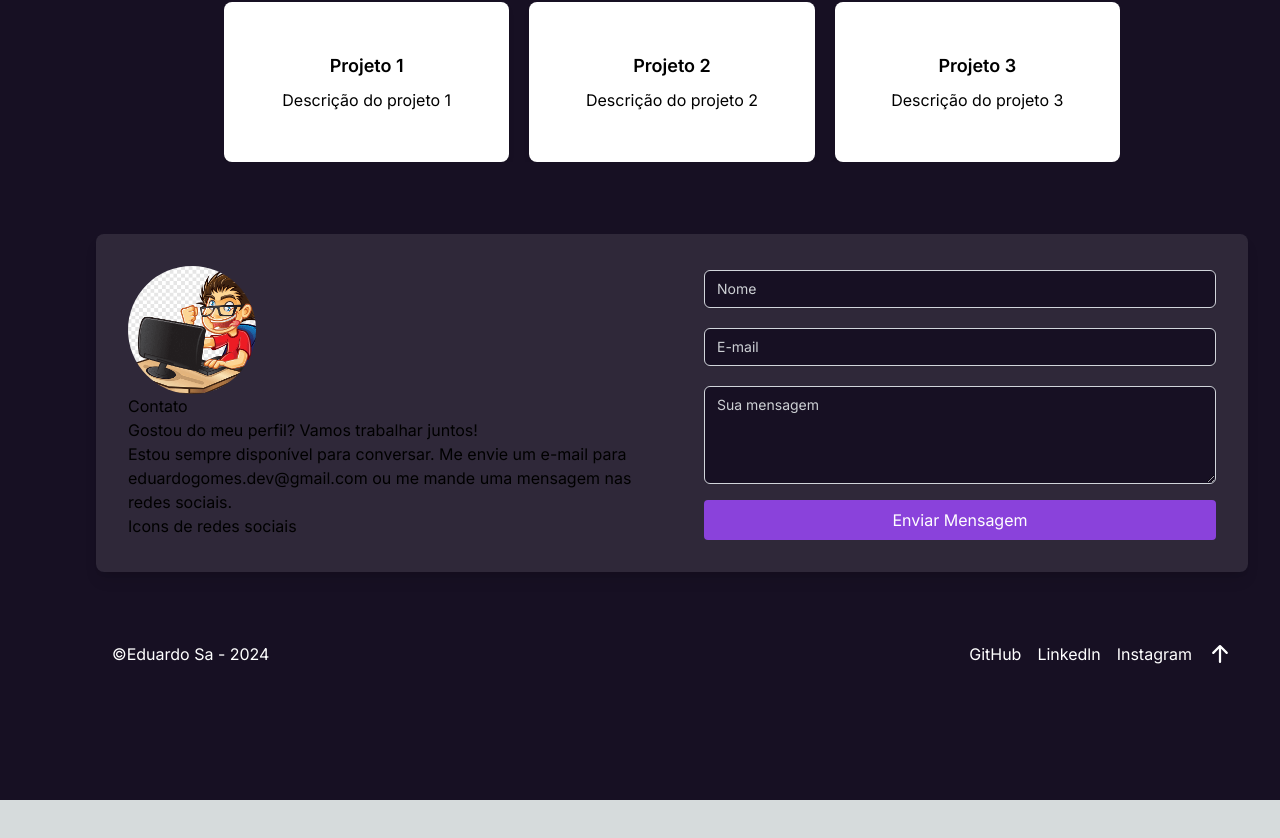
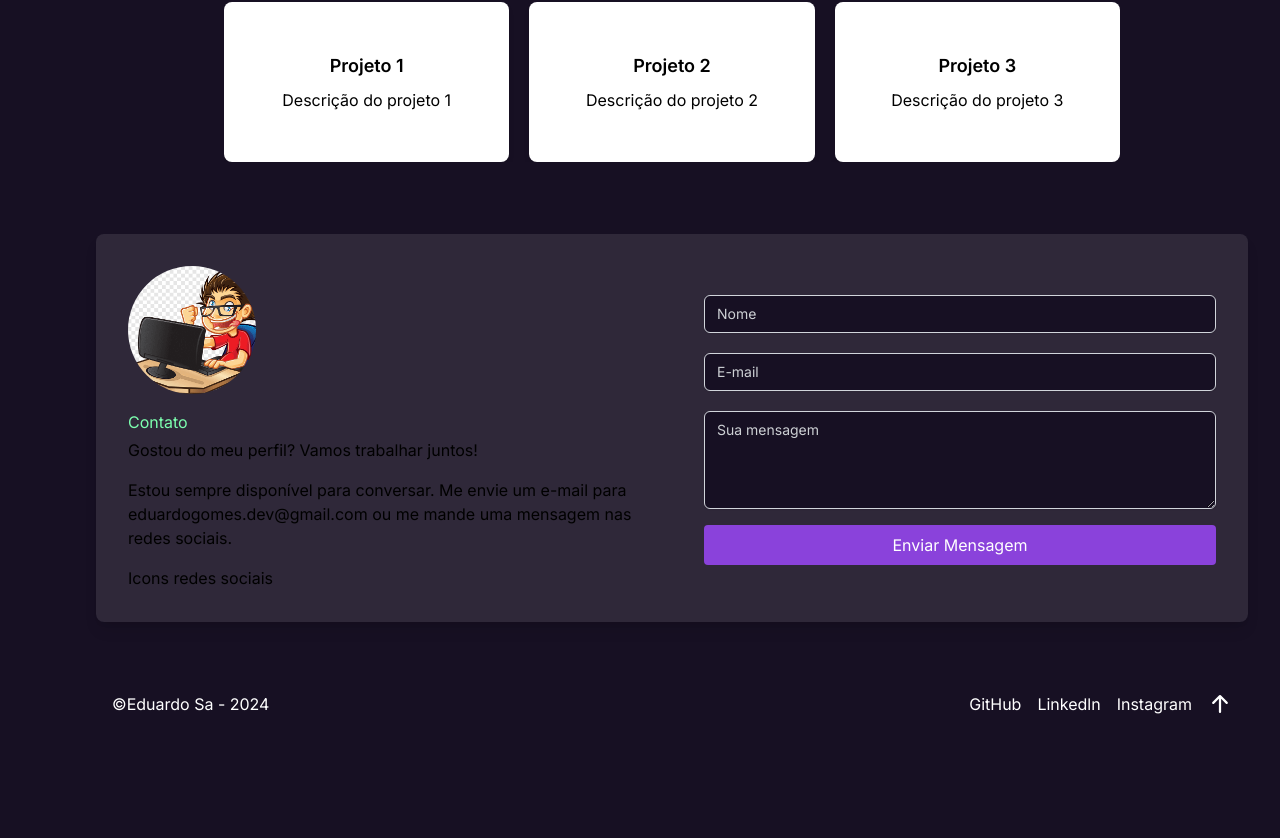
Before and after one commit to EduardoGomesSa/my-portfolio, a Next.js app: page / in a window 1280 px wide. Shown: the part 810-1648 px from the top of the page. Before the commit the page ends 1610 px from the top, so only its background shows below. Built offline with nearby package versions, Linux system fonts and the light colour scheme.

Commit message:
Mexendo no espaçamento do texto do contact me

```diff
--- a/src/components/contact_me.tsx
+++ b/src/components/contact_me.tsx
@@ -33,12 +33,14 @@ export function ContactMe() {
                 <div className="w-1/2 h-full bg-cover bg-center rounded-lg">
                     <img src="/assets/nerd.png" alt="Imagem ilustrativa do sobre" className="w-32 h-32 rounded-full object-cover" />
 
-                    <p>Contato</p>
-                    <p>Gostou do meu perfil? Vamos trabalhar juntos!</p>
-                    <p>Estou sempre disponível para conversar. Me envie um e-mail para eduardogomes.dev@gmail.com
+                    <p className="text-[#7DFFAF] pb-1 pt-4">Contato</p>
+                    <p className="pb-4">Gostou do meu perfil? Vamos trabalhar juntos!</p>
+                    <p className="pb-4">Estou sempre disponível para conversar. Me envie um e-mail para eduardogomes.dev@gmail.com
                         ou me mande uma mensagem nas redes sociais.
                     </p>
-                    <p>Icons de redes sociais</p>
+                    <p>
+                        Icons redes sociais
+                    </p>
                 </div>
 
                 {/* Parte direita - Formulário */}
```
Also changed, not shown: 1 other file (tests, documents, lock files or other folders).
